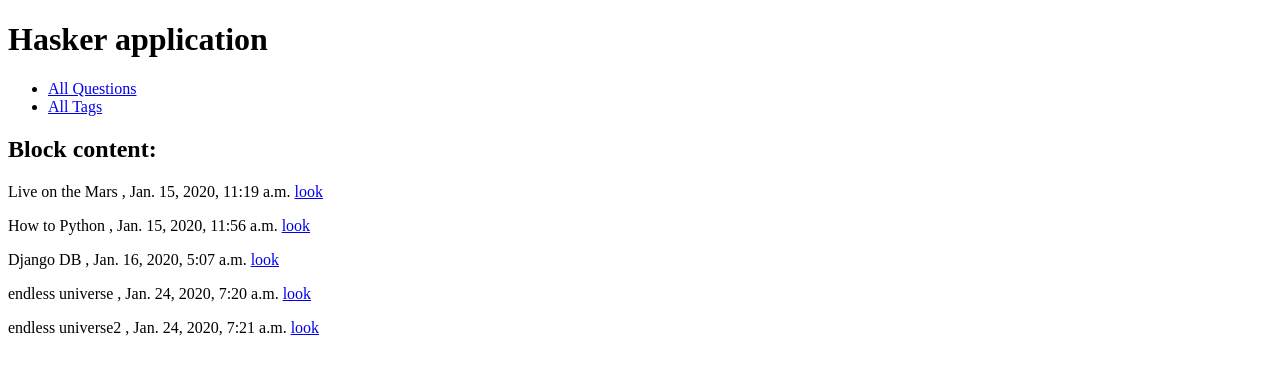
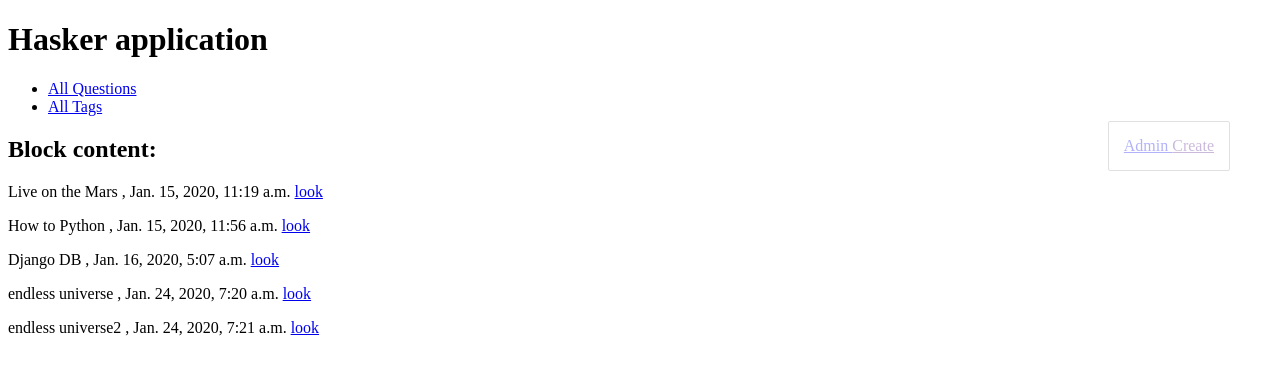
Before and after one commit to raptor72/hasker, a Django app: page / in a window 1280 px wide. Shown: the top 375 px of the page. Run offline with Django 3.2, Linux system fonts and the light colour scheme; data comes from the database, SQL or seed files in the repository; both versions use the stored data as it was after the commit.

Commit message:
Add static css

```diff
--- a/hasker/templates/hasker/base_hasker.html
+++ b/hasker/templates/hasker/base_hasker.html
@@ -1 +1,6 @@
 {% extends 'base.html' %}
+
+{% block admin-panel %}
+<a href=""> Create </a>
+
+{% endblock %}
--- a/hasker/utils.py
+++ b/hasker/utils.py
@@ -10,7 +10,7 @@ class ObjectDetailMixin:
 
     def get(self, request, slug):
         obj = get_object_or_404(self.model, slug__iexact=slug)
-        return render(request, self.template, context={self.model.__name__.lower(): obj})
+        return render(request, self.template, context={self.model.__name__.lower(): obj, 'admin_object': obj})
 
 
 
--- a/haskerengine/settings.py
+++ b/haskerengine/settings.py
@@ -121,6 +121,9 @@ USE_TZ = True
 # https://docs.djangoproject.com/en/2.2/howto/static-files/
 
 STATIC_URL = '/static/'
+STATICFILES_DIRS = [
+    os.path.join(BASE_DIR, 'static'),
+]
 LOGIN_REDIRECT_URL = '/'
 LOGOUT_REDIRECT_URL = '/'
 
--- /dev/null
+++ b/static/css/styles.css
@@ -0,0 +1,21 @@
+.admin-panel {
+    /* background: red; */
+    border: 1px solid #999;
+    border-radius: 2px;
+    position: fixed;
+    right: 50px;
+    /* bottom: 30px; */
+    head: 15px;
+    opacity: 0.3; /* brightness */
+    padding: 15px;
+    margin: 5px 0;  /*  resize more wide  */
+}
+
+.admin-panel:hover {
+    opacity: 1;
+}
+
+/*.admin-panel a {  a - for links
+    display: block; for horizontal view
+    margin: 5px 0;
+} */
--- a/templates/base.html
+++ b/templates/base.html
@@ -1,7 +1,9 @@
+{% load static %}
 <!DOCTYPE html>
 <html lang="en">
 <head>
     <meta charset="UTF-8">
+    <link rel="stylesheet" href="{% static 'css/styles.css' %}">
     <title>
 
         {% block title %}
@@ -19,6 +21,11 @@
 <li> <a href="{% url 'questions_list_url' %}" > All Questions </a> </li>
 <li> <a href="{% url 'tags_list_url' %}" > All Tags </a> </li>
 
+<div class="admin-panel">
+    <a href="/admin"> Admin </a>
+    {% block admin-panel %}  {% endblock %}
+</div>
+
 </ul>
         {% block content %}
             No one question here
```
Also changed, not shown: db.sqlite3.
